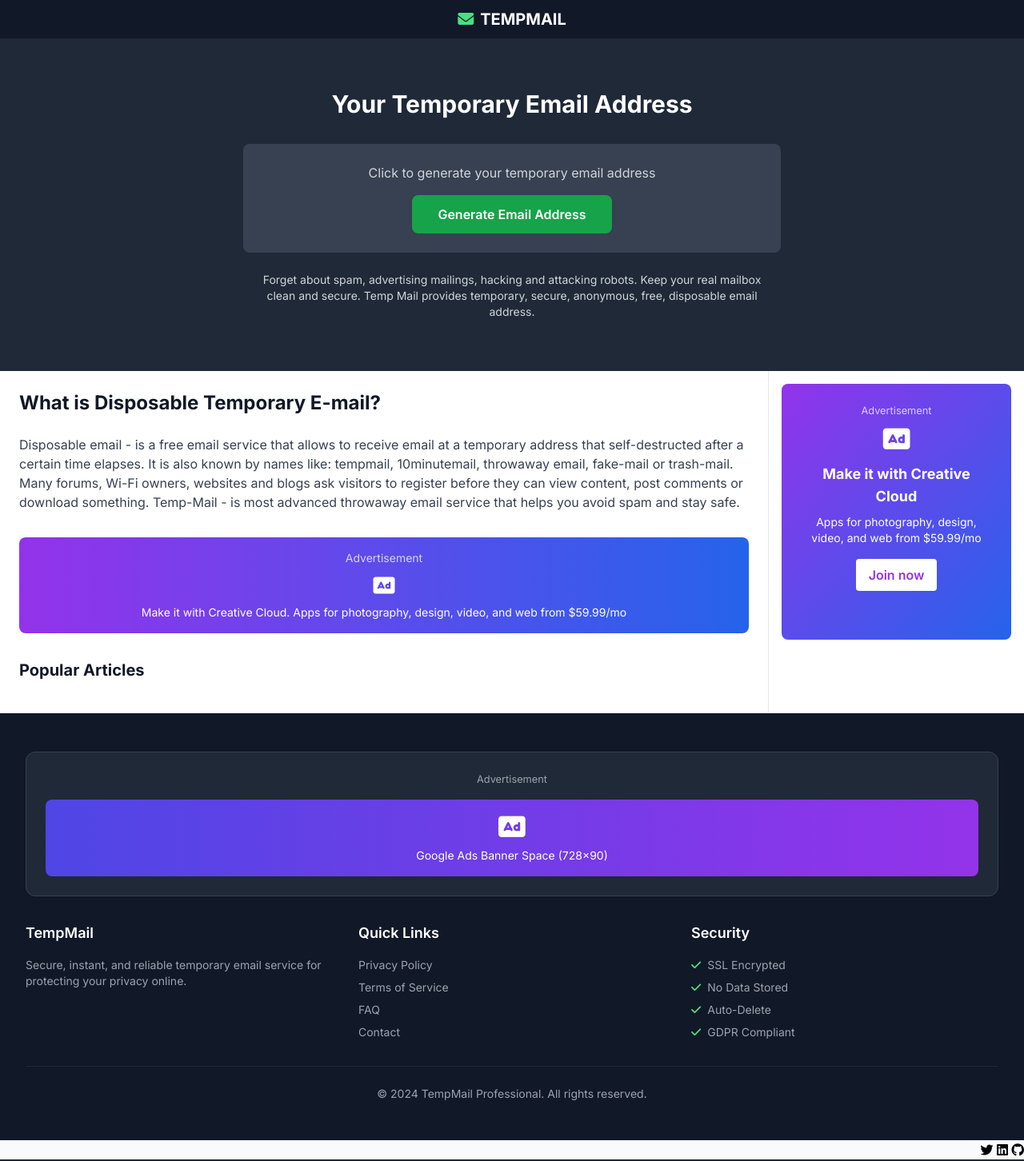
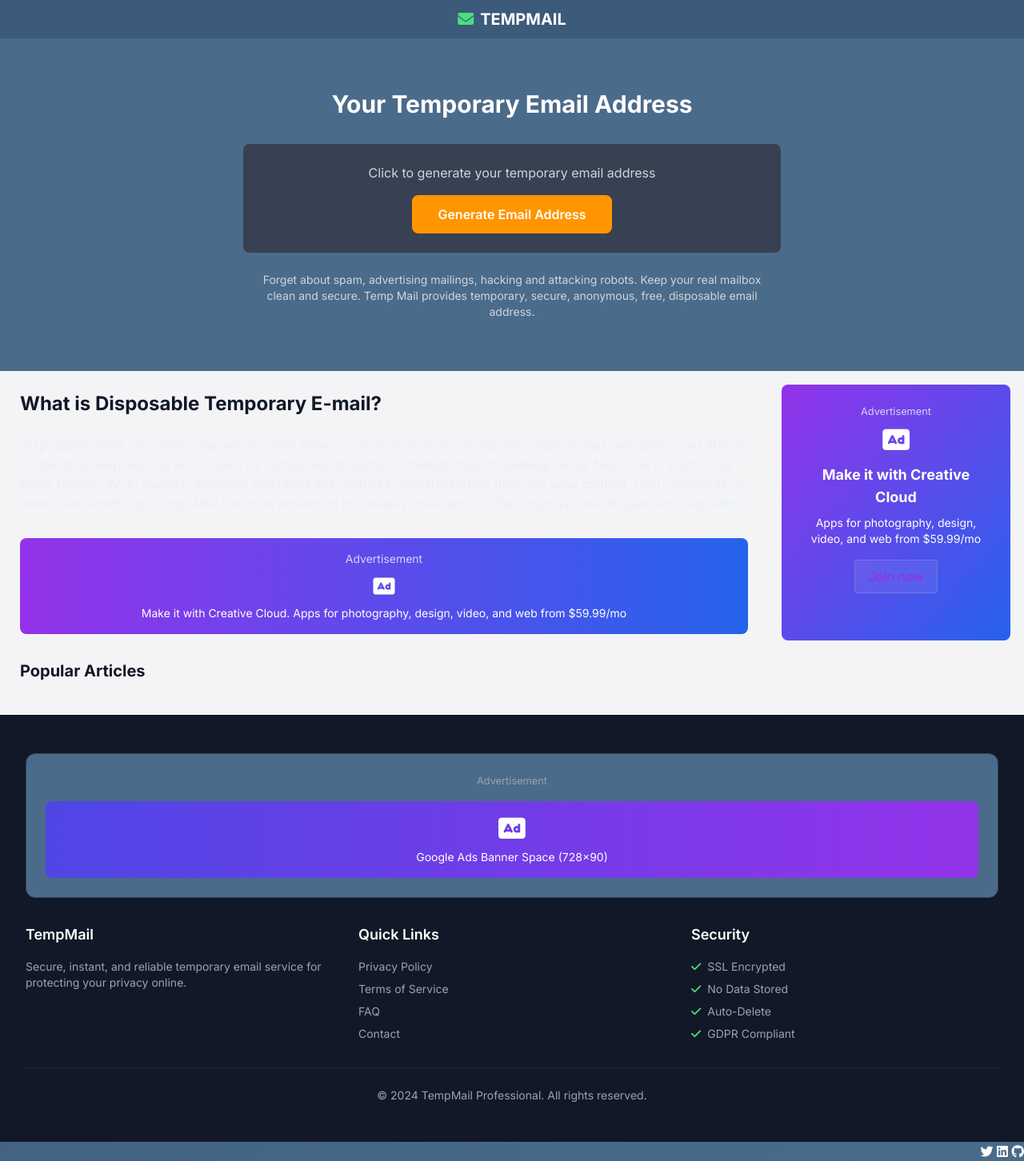
Before and after one commit to farman11/Tempmail, a Flask app: page / in a window 1280 px wide. Shown: the whole page at 80% size. Run offline with Flask 3, Linux system fonts and the light colour scheme; data comes from the database, SQL or seed files in the repository; some libraries are stand-ins or nearby versions.

Commit message:
Enhance website appearance with a new color scheme and improved styling
Implement a new color palette and refine UI elements across templates using CSS variables.

Replit-Commit-Author: Agent
Replit-Commit-Session-Id: 895f51b6-173e-41a5-b42f-6308037a28a0
Replit-Commit-Screenshot-Url: https://storage.googleapis.com/screenshot-production-us-central1/5c571f00-98fe-44d5-bb5b-36143e4cf42b/895f51b6-173e-41a5-b42f-6308037a28a0/RO1V1N4

```diff
--- a/templates/base.html
+++ b/templates/base.html
@@ -52,9 +52,23 @@
     <link href="https://fonts.googleapis.com/css2?family=Inter:wght@300;400;500;600;700&display=swap" rel="stylesheet">
 
     <style>
+        /* Root Group Tech Color Palette */
+        :root {
+            --primary-bg: #3c5a7a;
+            --primary-bg-alt: #4a6b8a;
+            --text-primary: #ffffff;
+            --text-secondary: #e8f0f7;
+            --accent-orange: #ff9500;
+            --accent-yellow: #ffc107;
+            --card-bg: rgba(255, 255, 255, 0.08);
+            --card-border: rgba(255, 255, 255, 0.15);
+        }
+
         body {
             font-family: 'Inter', sans-serif;
-            background-color: #f5f5f5;
+            background: linear-gradient(135deg, var(--primary-bg) 0%, var(--primary-bg-alt) 100%);
+            color: var(--text-primary);
+            min-height: 100vh;
         }
         .btn-transition {
             transition: all 0.3s ease;
@@ -204,18 +221,45 @@
         @keyframes refreshPulse {
             0%, 100% {
                 transform: scale(1);
-                box-shadow: 0 2px 4px rgba(37, 99, 235, 0.2);
+                box-shadow: 0 2px 4px rgba(255, 149, 0, 0.3);
             }
             50% {
                 transform: scale(1.1);
-                box-shadow: 0 4px 8px rgba(37, 99, 235, 0.3);
+                box-shadow: 0 4px 8px rgba(255, 149, 0, 0.4);
             }
+        }
+
+        /* Override Tailwind with custom theme */
+        .bg-white {
+            background: var(--card-bg) !important;
+            backdrop-filter: blur(10px);
+            border: 1px solid var(--card-border);
+        }
+
+        .bg-gray-800 {
+            background: var(--primary-bg-alt) !important;
+        }
+
+        .text-gray-700, .text-gray-500, .text-gray-600 {
+            color: var(--text-secondary) !important;
+        }
+
+        .border-gray-200 {
+            border-color: var(--card-border) !important;
+        }
+
+        .bg-green-600 {
+            background: var(--accent-orange) !important;
+        }
+
+        .bg-green-600:hover, .hover\:bg-green-500:hover {
+            background: #e68600 !important;
         }
     </style>
 </head>
-<body class="bg-gray-50 min-h-screen">
+<body style="background: linear-gradient(135deg, var(--primary-bg) 0%, var(--primary-bg-alt) 100%); color: var(--text-primary);" class="min-h-screen">
     <!-- Top Navigation Bar -->
-    <nav class="bg-gray-900 text-white">
+    <nav style="background: var(--primary-bg); color: var(--text-primary);">
         <div class="max-w-7xl mx-auto px-4">
             <div class="flex justify-center items-center h-12 text-sm">
                 <!-- Center Logo -->
--- a/templates/email_inbox.html
+++ b/templates/email_inbox.html
@@ -41,7 +41,7 @@
                             <i class="fas fa-exclamation-triangle mr-1"></i> Show Spam
                         </a>
                     {% endif %}
-                    <button class="bg-blue-600 hover:bg-blue-700 text-white p-3 rounded-full refresh-btn refresh-btn-enhanced" onclick="fetchNewEmails()" title="Refresh Messages">
+                    <button class="text-white p-3 rounded-full refresh-btn refresh-btn-enhanced" onclick="fetchNewEmails()" title="Refresh Messages">
                         <i class="fas fa-sync-alt text-lg"></i>
                     </button>
                 </div>
@@ -132,7 +132,7 @@
                 {% endif %}
             </p>
             <div class="flex flex-col sm:flex-row gap-3 justify-center items-center">
-                <button class="bg-blue-600 hover:bg-blue-700 text-white p-4 rounded-full refresh-btn refresh-btn-enhanced refresh-pulse" onclick="fetchNewEmails()" title="Refresh Messages">
+                <button class="text-white p-4 rounded-full refresh-btn refresh-btn-enhanced refresh-pulse" onclick="fetchNewEmails()" title="Refresh Messages">
                     <i class="fas fa-sync-alt text-xl"></i>
                 </button>
                 <a href="{{ url_for('add_test_email', email_id=temp_email.id) }}"
--- a/templates/index.html
+++ b/templates/index.html
@@ -19,8 +19,8 @@
                         <i class="fas fa-copy"></i>
                     </button>
 
-                    <button class="bg-gray-600 hover:bg-gray-500 text-white p-2 rounded copy-btn"
-                        onclick="refreshEmails()" title="Copy">
+                    <button class="bg-gray-600 hover:bg-gray-500 text-white p-2 rounded"
+                        onclick="refreshEmails()" >
                          <i class="fas fa-sync-alt "></i>
                     </button>
 
@@ -149,7 +149,7 @@
                 <i class="fas fa-inbox text-4xl mb-4"></i>
                 <p>No emails received yet</p>
                 <p class="text-sm">Emails will appear here automatically</p>
-                <button onclick="refreshEmails()" class="mt-6 bg-blue-600 hover:bg-blue-700 text-white p-4 rounded-full refresh-emails-btn refresh-btn-enhanced refresh-pulse" title="Refresh Emails">
+                <button onclick="refreshEmails()" class="mt-6 text-white p-4 rounded-full refresh-emails-btn refresh-btn-enhanced refresh-pulse" title="Refresh Emails">
                     <i class="fas fa-sync-alt text-xl refresh-icon"></i>
                 </button>
             </div>
```
Also changed, not shown: other parts of templates/base.html (+13 -10 lines).
